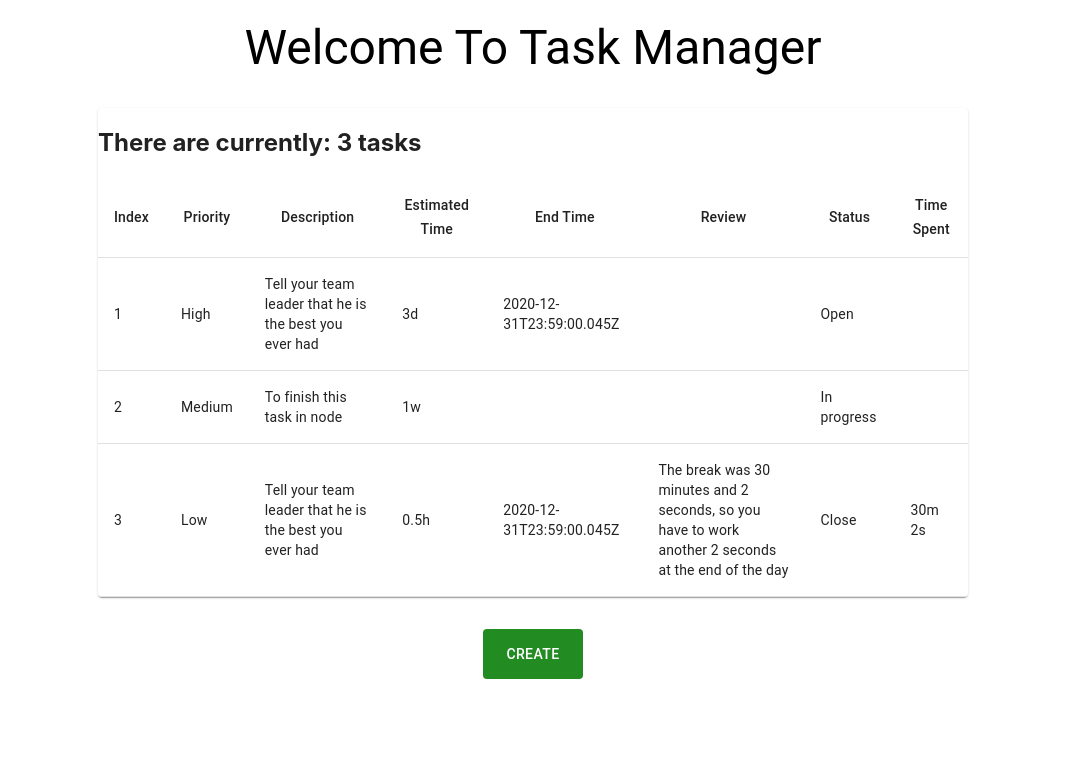
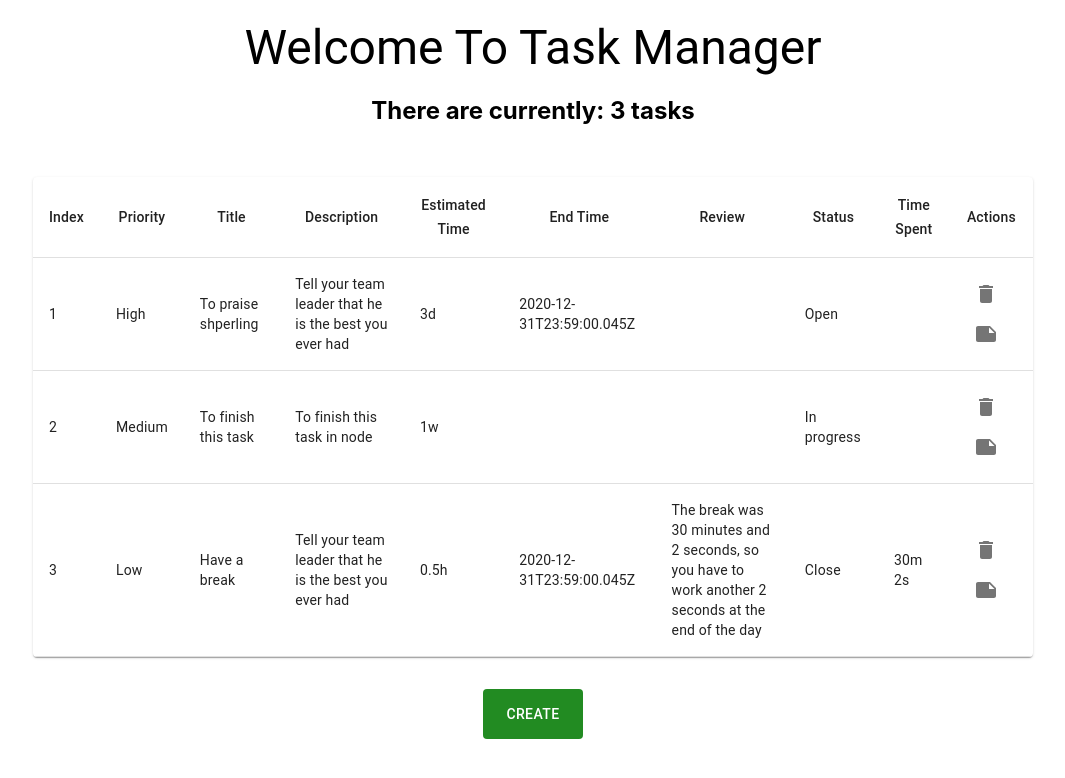
Before and after one commit to ElishAronstam/lapid-final-client, a React (Create React App) app: page / in a window 1280 px wide. Shown: the top 778 px of the page, without its empty margins (107-1172 px from the left). Built offline with nearby package versions, Linux system fonts and the light colour scheme.

Commit message:
do view task and toast before deleting a task

```diff
--- a/package.json
+++ b/package.json
@@ -5,7 +5,7 @@
   "dependencies": {
     "@emotion/react": "^11.11.1",
     "@emotion/styled": "^11.11.0",
-    "@mui/icons-material": "^5.14.9",
+    "@mui/icons-material": "^5.14.12",
     "@mui/lab": "^5.0.0-alpha.145",
     "@mui/material": "^5.14.10",
     "@mui/x-date-pickers": "^6.15.0",
--- a/src/components/tableComps/TodoTableContainer.tsx
+++ b/src/components/tableComps/TodoTableContainer.tsx
@@ -1,20 +1,15 @@
-import {useSelector} from "react-redux";
-import {selectItemCount, selectTasks} from "../../features/task/taskSlice";
-import ITask from "../../types/ITask";
 import TodoTable from "./TodoTable";
 import TodoTableHead from "./TodoTableHead";
 import {Paper, Table, TableContainer} from "@mui/material";
-
+import useGetDataHook from "../../features/customHooks/useGetDataHook";
 
 const TodoTableContainer = () => {
-    const tasks: ITask[] = useSelector(selectTasks);
-    const titles=["Index","Priority","Description","Estimated Time","End Time","Review","Status","Time Spent"];
-    const tasksCount=useSelector(selectItemCount);
-    //TODO: check how many open tasks there are or in progress
+
+    const titles=["Index","Priority","Title","Description","Estimated Time","End Time","Review","Status","Time Spent","Actions"];
+    const tasks=useGetDataHook();
 
     return (
-        <TableContainer component={Paper} sx={{margin:4, maxWidth:870}}>
-            <h2>There are currently: {tasksCount} tasks</h2>
+        <TableContainer component={Paper} sx={{margin:4, maxWidth:1000}}>
             <Table>
                 <TodoTableHead titles={titles}></TodoTableHead>
                 <TodoTable tasks={tasks}></TodoTable>
--- a/src/components/tableComps/TodoTableHead.tsx
+++ b/src/components/tableComps/TodoTableHead.tsx
@@ -9,7 +9,7 @@ const TodoTableHead = (props: IHeadProps) => {
             <TableRow>
                 {props.titles.map((category: string) => {
                     return <TableCell
-                        key={category} align="center">{category}
+                        key={category} align="center"> {category}
                     </TableCell>
                 })}
             </TableRow>
--- a/src/components/todoComps/AppTodo.tsx
+++ b/src/components/todoComps/AppTodo.tsx
@@ -2,8 +2,13 @@
 import TodoTableContainer from '../tableComps/TodoTableContainer';
 import Add from "../generalComps/Add";
 import Header from "../generalComps/Header";
+import {useSelector} from "react-redux";
+import {selectItemCount} from "../../features/task/taskSlice";
 
 export default function AppTodo() {
+    const tasksCount=useSelector(selectItemCount);
+    //TODO: check how many open tasks there are or in progress
+
     return (
         <div
             style={{
@@ -14,6 +19,7 @@ export default function AppTodo() {
             }}
         >
             <Header/>
+            <h2>There are currently: {tasksCount} tasks</h2>
             <TodoTableContainer/>
             <Add/>
         </div>
--- a/src/components/todoComps/TodoInput.tsx
+++ b/src/components/todoComps/TodoInput.tsx
@@ -22,13 +22,14 @@ import dayjs, {Dayjs} from 'dayjs';
 import utc from "dayjs/plugin/utc";
 import {AdapterDayjs} from "@mui/x-date-pickers/AdapterDayjs";
 import ITask from "../../types/ITask";
+import useActionHook from "../../features/customHooks/useActionHook";
 import { ToastContainer, toast } from 'react-toastify';
 import 'react-toastify/dist/ReactToastify.css';
 
 const TodoInput = () => {
     const {register, handleSubmit, formState: {errors}} = useForm();
-    const dispatch = useDispatch();
     const nav = useNavigate();
+    const {addTaskToStore}=useActionHook();
     dayjs.extend(utc);
 
     const [untilDate, setUntilDate] = React.useState<Dayjs | null>(
@@ -72,7 +73,8 @@ const TodoInput = () => {
             endTime: (isClosed || isUrgent) ? untilDate?.toISOString() : undefined,
         };
 
-        dispatch(addTask(newTask));
+        addTaskToStore(newTask);
+
         toast.success('Task added successfully !', {
             position: toast.POSITION.TOP_RIGHT
         });
--- a/src/components/todoComps/TodoItem.tsx
+++ b/src/components/todoComps/TodoItem.tsx
@@ -1,11 +1,15 @@
 import ITask from "../../types/ITask";
-import {TableCell, TableRow} from "@mui/material";
+import {IconButton, TableCell, TableRow, Tooltip} from "@mui/material";
+import DeleteIcon from '@mui/icons-material/Delete';
+import NoteIcon from '@mui/icons-material/Note';
+import useActionHook  from "../../features/customHooks/useActionHook";
 
 interface ITaskProps{
     task:ITask;
 }
 const TodoItem=(props:ITaskProps)=>{
     const task=props.task;
+    const {deleteTaskFromStore, viewTaskDetails}=useActionHook();
 
   return(
       <TableRow>
@@ -14,6 +18,9 @@ const TodoItem=(props:ITaskProps)=>{
           </TableCell>
           <TableCell>
               {task.priority}
+          </TableCell>
+          <TableCell>
+              {task.title}
           </TableCell>
           <TableCell>
               {task.description}
@@ -33,6 +40,19 @@ const TodoItem=(props:ITaskProps)=>{
           <TableCell>
               {task.timeSpent}
           </TableCell>
+
+          <TableCell >
+              <Tooltip title="Delete" arrow>
+                  <IconButton onClick={() => deleteTaskFromStore(task.id)}>
+                      <DeleteIcon />
+                  </IconButton>
+              </Tooltip>
+              <Tooltip title="View" arrow>
+                  <IconButton onClick={() => viewTaskDetails(task.id)}>
+                      <NoteIcon />
+                  </IconButton>
+              </Tooltip>
+          </TableCell>
       </TableRow>
   )
 }
--- /dev/null
+++ b/src/features/customHooks/useActionHook.ts
@@ -0,0 +1,23 @@
+import {useDispatch} from "react-redux";
+import ITask from "../../types/ITask";
+import {addTask, delSingleTask, selectItemCount, updateTask} from '../task/taskSlice';
+
+const useActionHook=()=>{
+    const dispatch = useDispatch();
+
+    const addTaskToStore=(task:ITask)=>{
+        dispatch(addTask(task));
+    }
+
+    const deleteTaskFromStore=(taskId:string)=>{
+        console.log(taskId);
+        dispatch(delSingleTask(taskId));
+    }
+    //TODO: not sure what to do here
+    const viewTaskDetails=(taskId:string)=>{
+
+    }
+
+    return {addTaskToStore, deleteTaskFromStore,viewTaskDetails};
+}
+export default useActionHook;
--- /dev/null
+++ b/src/features/customHooks/useGetDataHook.ts
@@ -0,0 +1,11 @@
+import ITask from "../../types/ITask";
+import {useSelector} from "react-redux";
+import {selectTasks} from "../task/taskSlice";
+
+const useGetDataHook=()=>{
+    const tasks: ITask[] = useSelector(selectTasks);
+
+    return tasks;
+}
+
+export default useGetDataHook;
--- a/src/features/task/taskSlice.ts
+++ b/src/features/task/taskSlice.ts
@@ -1,4 +1,4 @@
-import {createSelector, createSlice, PayloadAction} from "@reduxjs/toolkit";
+import {createSelector, createSlice} from "@reduxjs/toolkit";
 import {getInitTasks} from "./helper";
 import ITask from "../../types/ITask";
 import {RootState} from "../../App";
@@ -14,9 +14,9 @@ export const taskSlice = createSlice({
             state.tasks.push(action.payload);
         },
 
-        delSingleTask(state,  action) {
+        delSingleTask(state, action) {
             state.tasks = state.tasks.filter(
-                (task) => task.id !== action.payload.id
+                (task) => task.id !== action.payload
             )
         },
 
@@ -35,7 +35,7 @@ export const taskSlice = createSlice({
     }
 });
 
-export const selectTasks = (state:RootState) => state.taskSlice.tasks;
+export const selectTasks = (state: RootState) => state.taskSlice.tasks;
 
 export const selectItemCount = createSelector(
     [selectTasks],
```
